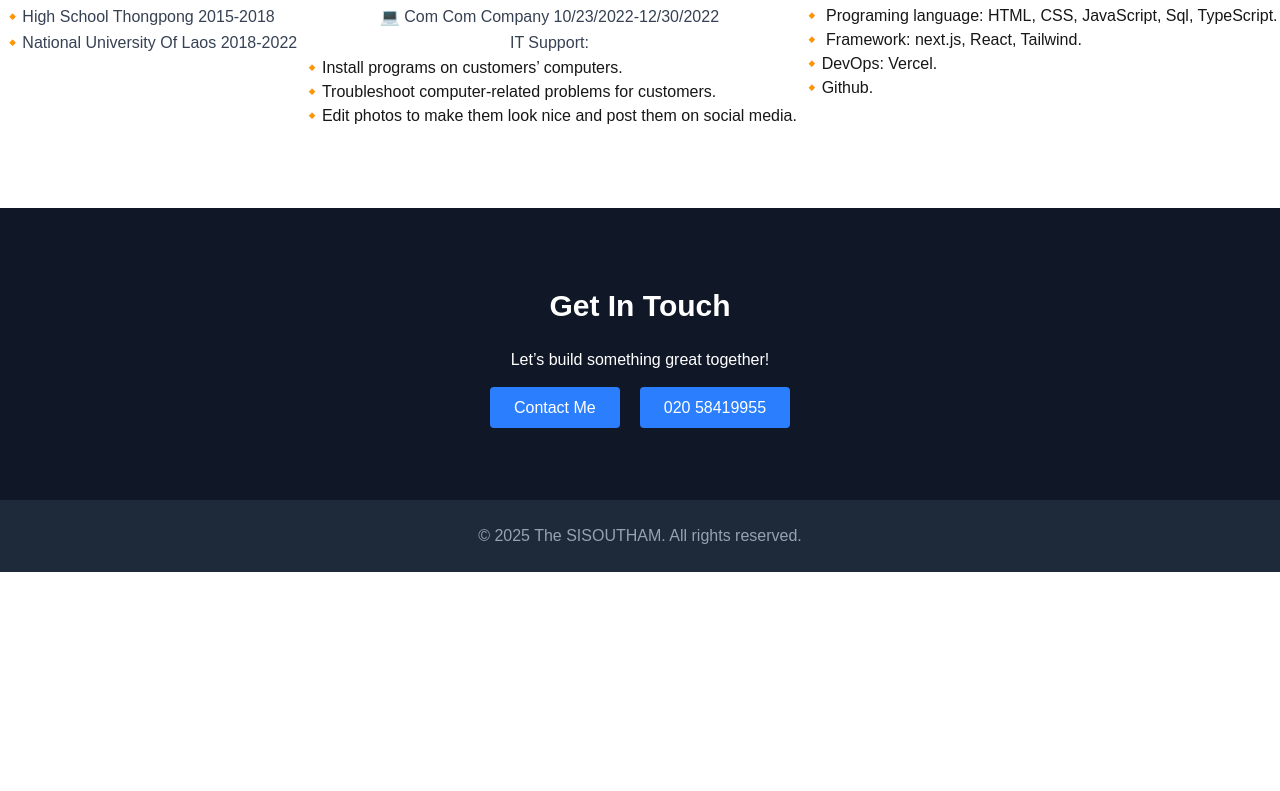
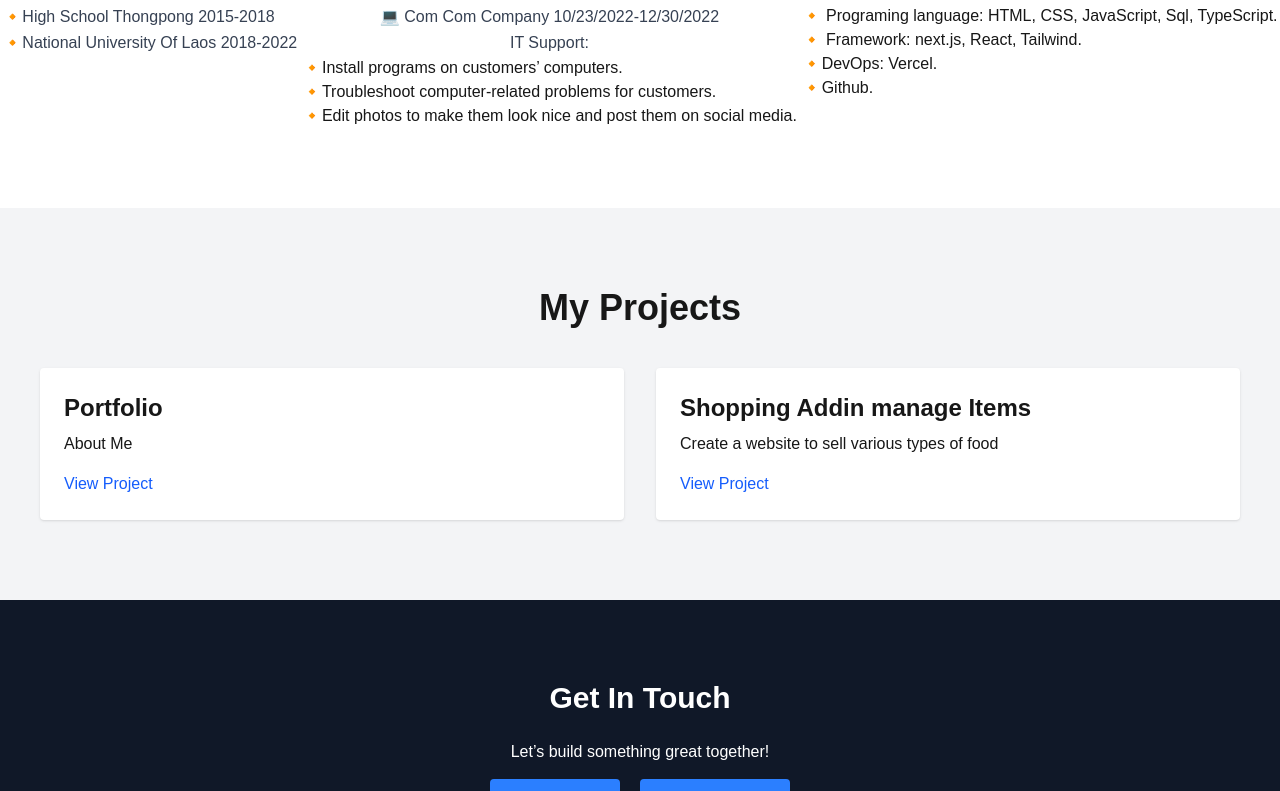
Before and after one commit to thesst24/my-protfolio, a Next.js app: page / in a window 1280 px wide. Shown: the part 688-1479 px from the top of the page. Before the commit the page ends 1260 px from the top, so only its background shows below. Built offline with nearby package versions, Linux system fonts and the light colour scheme.

Commit message:
create project

```diff
--- a/app/page.tsx
+++ b/app/page.tsx
@@ -3,6 +3,7 @@ import Hero from "@/components/Hero";
 import About from "@/components/About";
 import Contact from "@/components/Contact";
 import Footer from "@/components/Footer";
+import Projects from "@/components/Project";
 
 export default function Home() {
   return (
@@ -10,6 +11,7 @@ export default function Home() {
       <Header />
       <Hero />
       <About />
+      <Projects />
       <Contact />
       <Footer />
     </main>
--- /dev/null
+++ b/components/Project.tsx
@@ -0,0 +1,35 @@
+import React from 'react';
+
+const projects = [
+  {
+    name: 'Portfolio',
+    description: 'About Me',
+    link: 'https://my-protfolio-omega-five.vercel.app',
+  },
+  {
+    name: 'Shopping Addin manage Items',
+    description: 'Create a website to sell various types of food ',
+    link: 'https://my-website-ashen-seven.vercel.app',
+  },
+];
+
+const Projects = () => {
+  return (
+    <section id="projects" className="py-20 px-10 bg-gray-100">
+      <h2 className="text-4xl font-bold mb-10 text-center">My Projects</h2>
+      <div className="grid md:grid-cols-2 gap-8">
+        {projects.map((project, idx) => (
+          <div key={idx} className="p-6 bg-white rounded shadow hover:shadow-lg transition">
+            <h3 className="text-2xl font-semibold mb-2">{project.name}</h3>
+            <p className="mb-4">{project.description}</p>
+            <a href={project.link} target="_blank" className="text-blue-600 hover:underline">
+              View Project
+            </a>
+          </div>
+        ))}
+      </div>
+    </section>
+  );
+};
+
+export default Projects;
```
